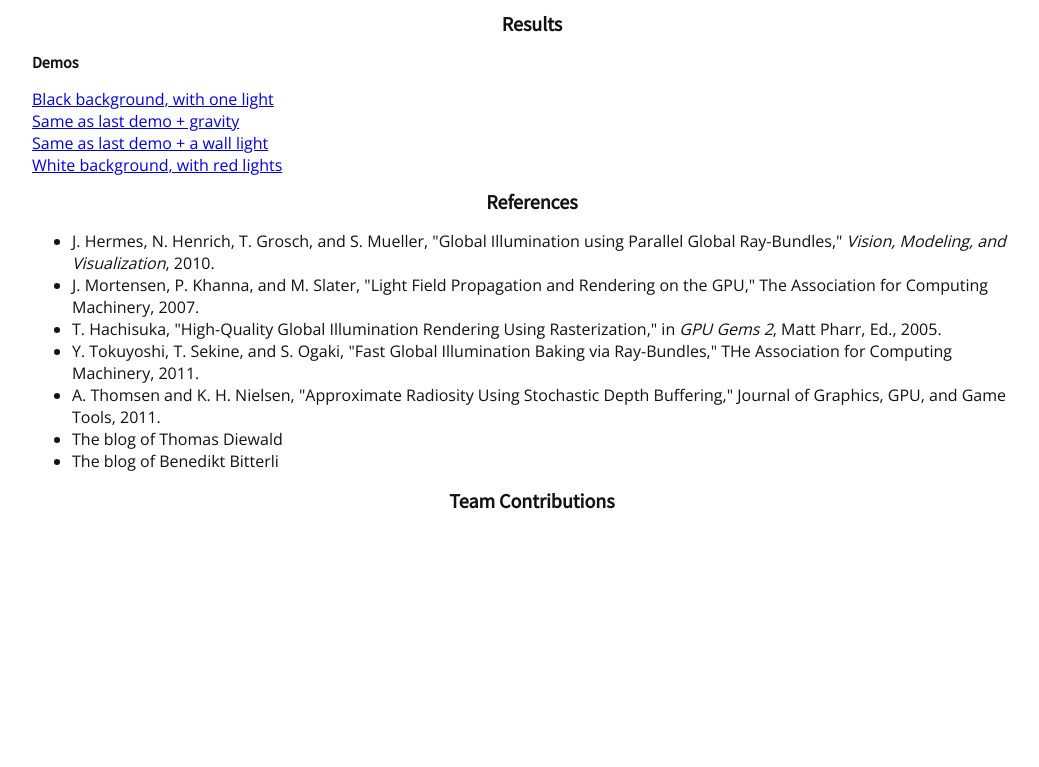
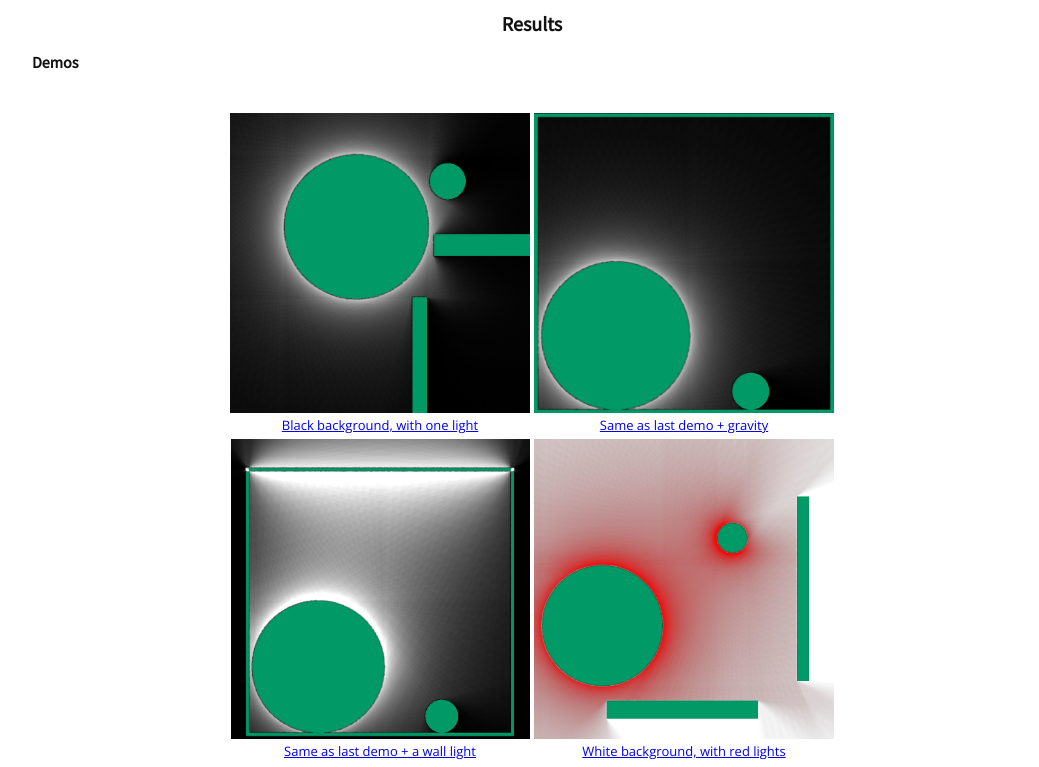
Before and after one commit to jmoon1506/cs184-final-project, a plain HTML site: page docs/report.html in a window 1280 px wide. Shown: the part 3537-4304 px from the top of the page, without its empty margins (108-1147 px from the left). Before the commit the page ends 4186 px from the top, so only its background shows below. Drawn offline with nearby package versions, Linux system fonts and the light colour scheme; some packages are replaced by stand-ins of ours.

Commit message:
Adds thumbs to demos

```diff
--- a/docs/report.html
+++ b/docs/report.html
@@ -166,10 +166,31 @@
 
   <div align="middle"><h1>Results</h1></div>
     <h3>Demos</h3>
-  <a href="demos/black/docs/demo.html">Black background, with one light</a><br/>
-  <a href="demos/black_with_gravity/docs/demo.html">Same as last demo + gravity</a><br/>
-  <a href="demos/black_gravity_wall_light/docs/demo.html">Same as last demo + a wall light</a><br/>
-  <a href="demos/white_with_red_lights/docs/demo.html">White background, with red lights</a><br/>
+    <div align="middle">
+    <table style="width=80%">
+      <tr>
+        <td align="middle">
+          <img src="images/black_background_with_one_light.png" align="middle" height="300px"/>
+          <figcaption align="middle"><font size="2"><a href="demos/black/docs/demo.html">Black background, with one light</a></font></figcaption>
+        </td>
+        <td align="middle">
+          <img src="images/black_with_gravity.png" align="middle" height="300px"/>
+          <figcaption align="middle"><font size="2"><a href="demos/black_with_gravity/docs/demo.html">Same as last demo + gravity</a></font></figcaption>
+        </td>
+      </tr>
+      <br/>
+      <tr>
+        <td align="middle">
+          <img src="images/gravity_with_wall_light.png" align="middle" height="300px"/>
+          <figcaption align="middle"><font size="2"><a href="demos/black_gravity_wall_light/docs/demo.html">Same as last demo + a wall light</a></font></figcaption>
+        </td>
+        <td align="middle">
+          <img src="images/white_and_red.png" align="middle" height="300px"/>
+          <figcaption align="middle"><font size="2"><a href="demos/white_with_red_lights/docs/demo.html">White background, with red lights</a></font></figcaption>
+        </td>
+      </tr>
+    </table>
+  </div>
 
   <div align="middle"><h1>References</h1></div>
   <ul>
```
Also changed, not shown: docs/images/black_background_with_one_light.png (added), docs/images/black_with_gravity.png (added), docs/images/gravity_with_wall_light.png (added), docs/images/white_and_red.png (added).
